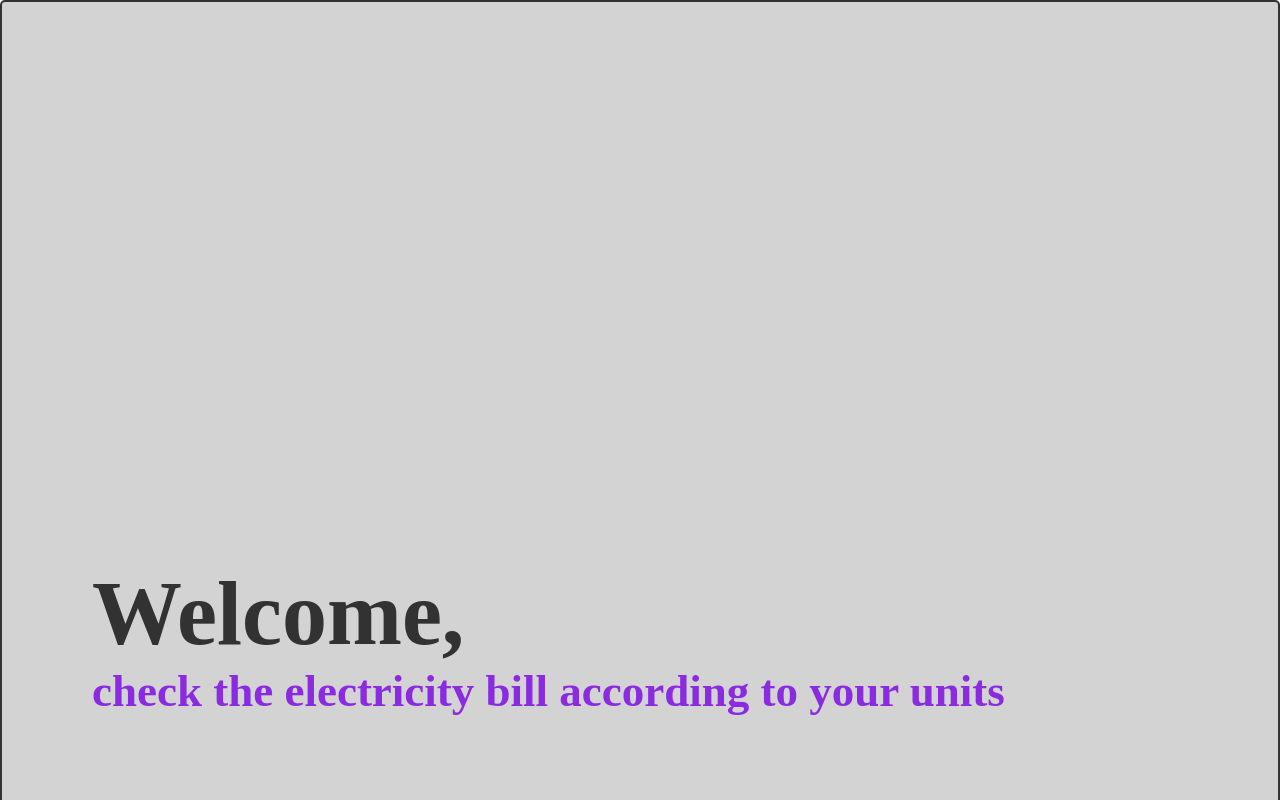
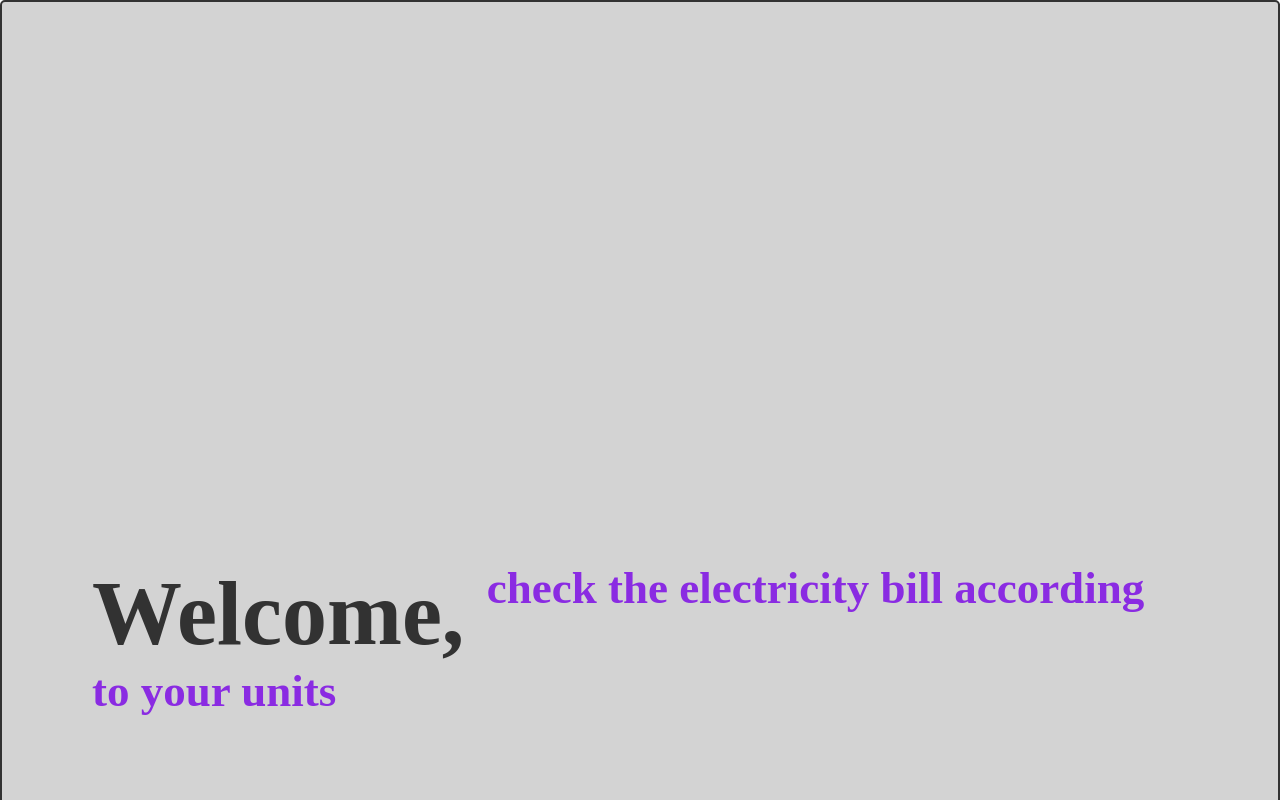
Before and after one commit to devvyyxyz/-Electricity-Bill-Calculator, a plain HTML site: page index.html in a window 1280 px wide. Shown: the top 800 px of the page. Drawn offline with Linux system fonts and the light colour scheme.

Commit message:
Update index.html

```diff
--- a/index.html
+++ b/index.html
@@ -4,16 +4,14 @@
 <html>
   <head>
     <title>Hello World!</title>
-    <link href="styles.css" rel="stylesheet">
-
-
-
+    <link href="./styles.css" rel="stylesheet">
   </head>
   <body>
 
     <form class="form">
       <img src="/thunderbolt.png">
-      <div class="title">Welcome,<br><span>check the electricity bill according to your units</span></div>
+      <div class="title">Welcome,
+      <span>check the electricity bill according to your units</span></div>
       <input type="number" placeholder="Enter the units" name="email" class="input">
       <div class="period">
 
```
